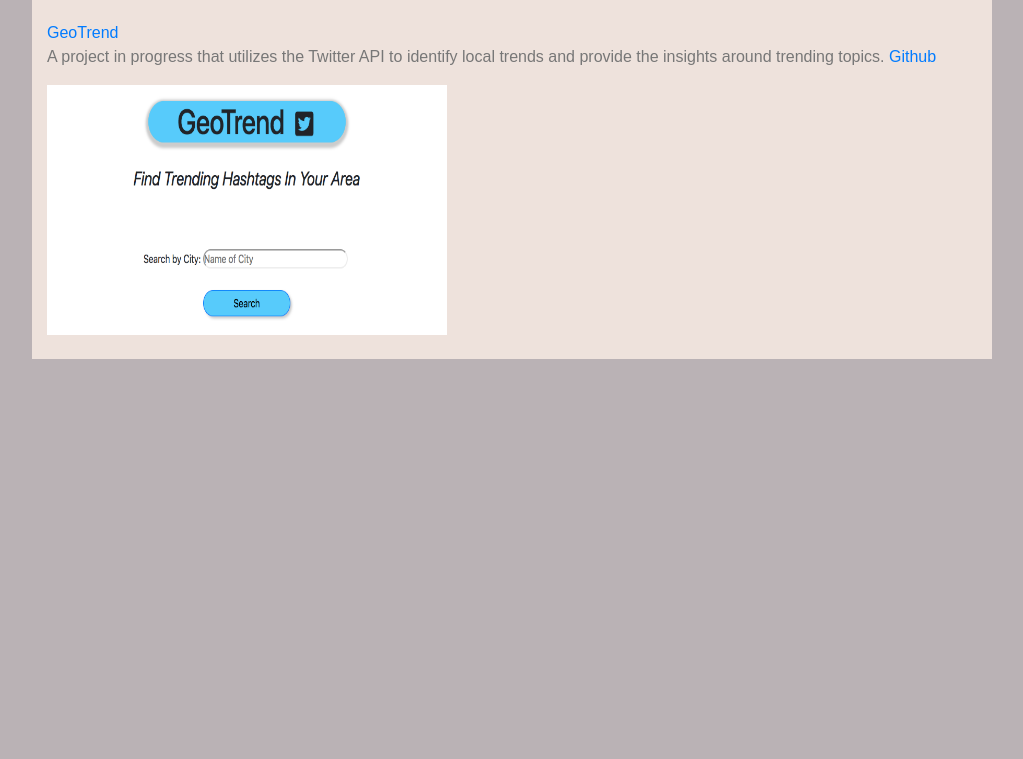
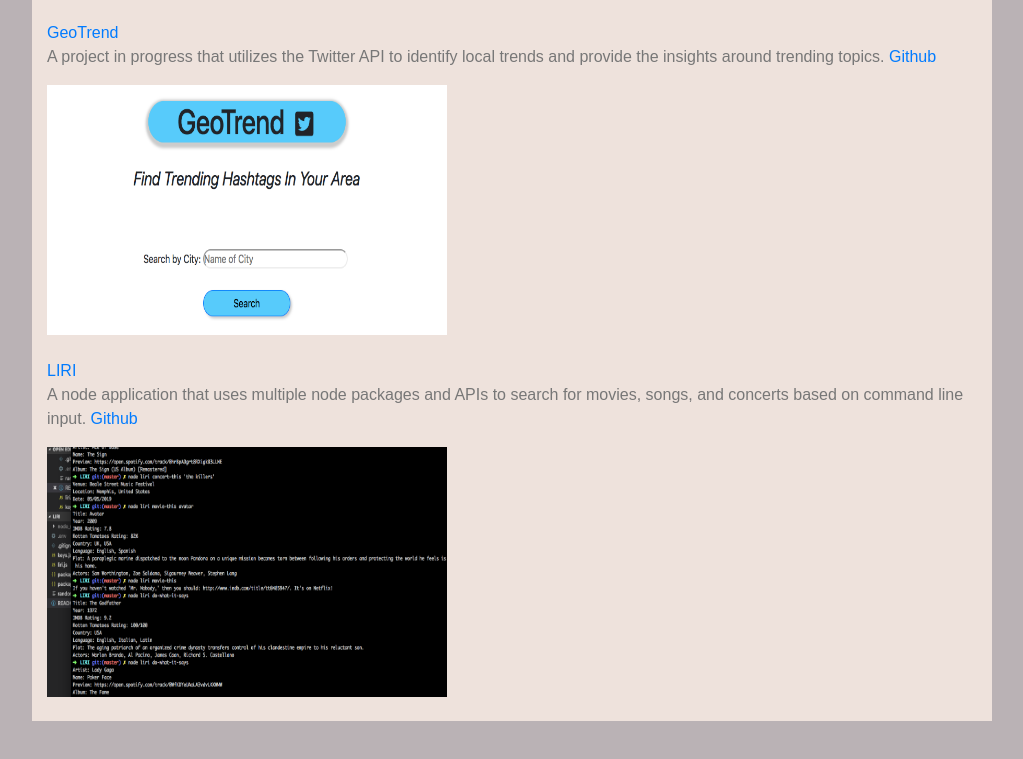
Before and after one commit to alextyk/Updated-Portfolio, a plain HTML site: page portfolio.html in a window 1280 px wide. Shown: the part 880-1639 px from the top of the page, without its empty margins (128-1151 px from the left). Before the commit the page ends 1289 px from the top, so only its background shows below. Drawn offline with nearby package versions, Linux system fonts and the light colour scheme.

Commit message:
update for LIRI

```diff
--- a/portfolio.html
+++ b/portfolio.html
@@ -55,6 +55,13 @@
             <br>
             <br>
 
+            <a  href="https://github.com/alextyk/LIRI">LIRI</a>
+
+            <p>A node application that uses multiple node packages and APIs to search for movies, songs, and concerts based on command line input. <a href="https://github.com/alextyk/LIRI">Github</a></p>
+            <img class="projectheader" src="images/LIRI.png" alt="train-scheduler">
+            <br>
+            <br>
+
     </div>
 
     <!-- Footer -->
```
Also changed, not shown: images/LIRI.png (added).
